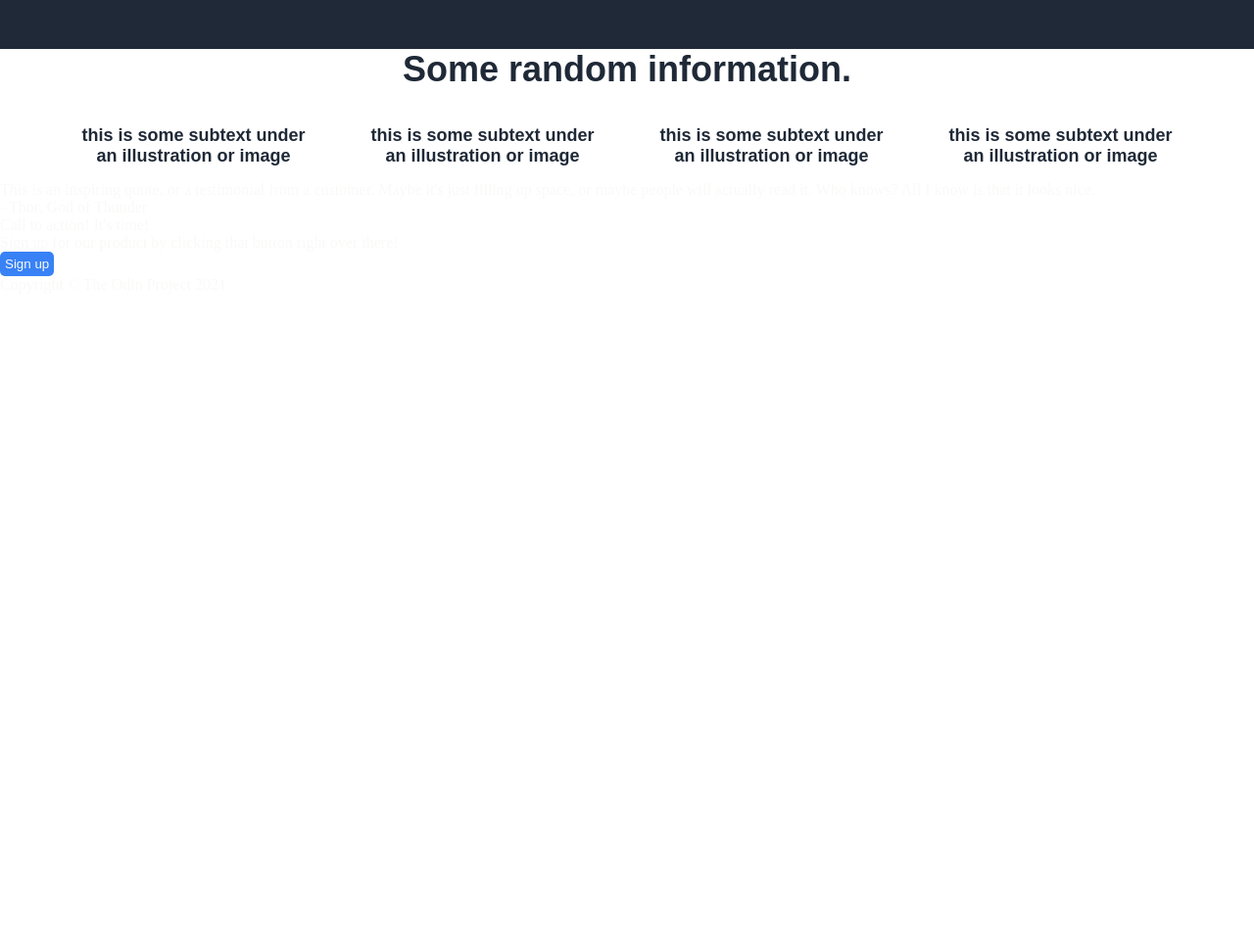
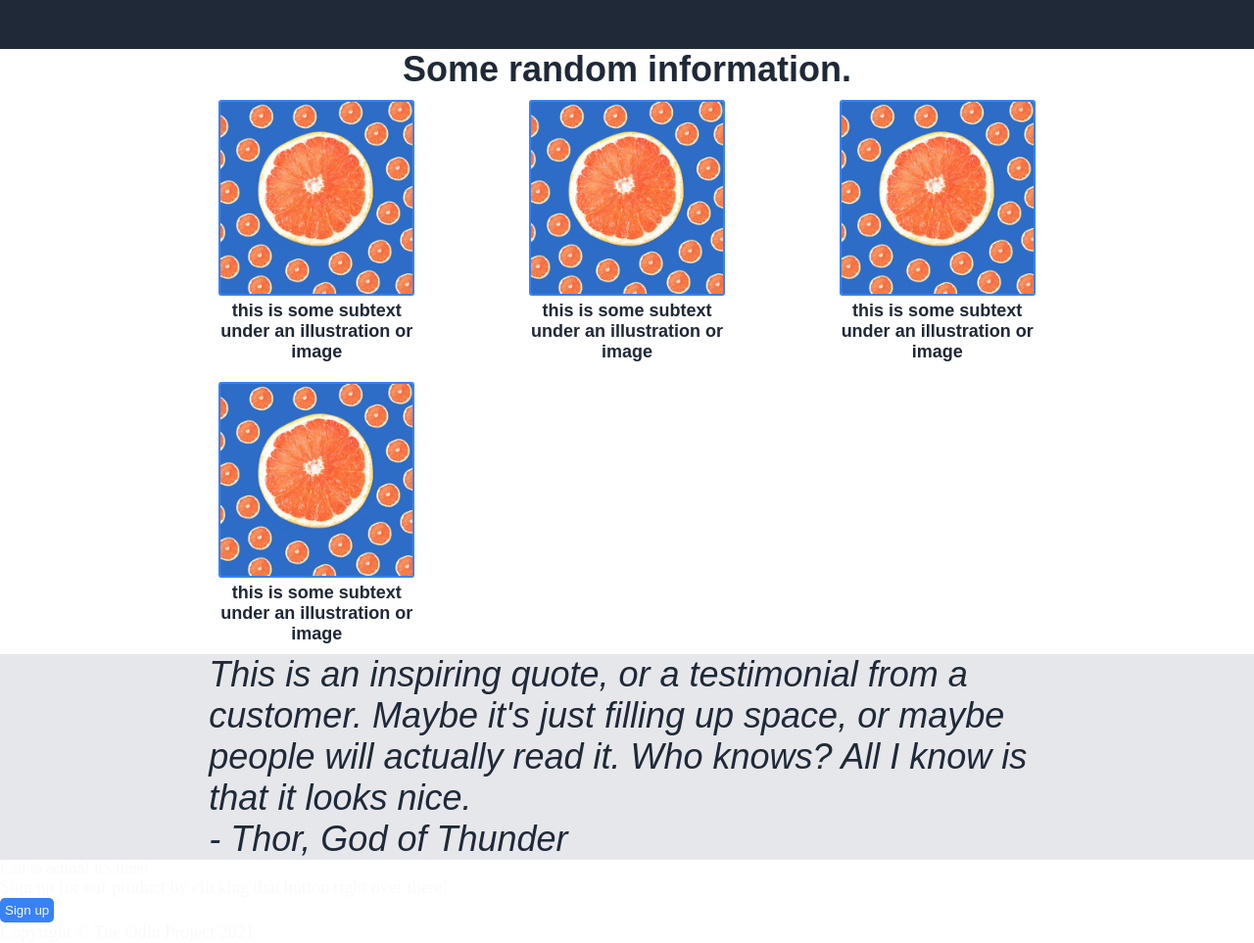
Before and after one commit to BobbyDaFish/landing-page-assignment, a plain HTML site: page index.html in a window 1280 px wide. Shown: the part 619-1582 px from the top of the page at 98% size. Before the commit the page ends 919 px from the top, so only its background shows below. Drawn offline with Linux system fonts and the light colour scheme.

Commit message:
Add card image and style next 2 sections
Inserted placeholder image for the cards, and styled the card section
and started styling the quote section.

```diff
--- a/index.html
+++ b/index.html
@@ -3,7 +3,7 @@
 <head>
     <meta charset="UTF-8">
     <meta name="viewport" content="width=device-width, initial-scale=1.0">
-    <title>Document</title>
+    <title>Odin Landing Page Project</title>
     <link href="style.css" rel="stylesheet">
 </head>
 <body>
@@ -31,32 +31,41 @@
         </div>
         <div class="side-spacer"></div>
     </div>
+    <div class="cont">
+        <div class="side-spacer"></div>
         <div class="main-cont">
             Some random information.
             <div class="card-cont">
                 <div class="card">
-                <img src="">
+                    <img class="card-img" src="img/card-img.jpg">
                     <div class="text">this is some subtext under an illustration or image</div>
                 </div>
                 <div class="card">
-                <img src="">
+                    <img class="card-img" src="img/card-img.jpg">
                     <div class="text">this is some subtext under an illustration or image</div>
                 </div>
                 <div class="card">
-                <img src="">
+                    <img class="card-img" src="img/card-img.jpg">
                     <div class="text">this is some subtext under an illustration or image</div>
                 </div>
                 <div class="card">
-                <img src="">
+                    <img class="card-img" src="img/card-img.jpg">
                     <div class="text">this is some subtext under an illustration or image</div>
                 </div>
             </div>
         </div>
+        <div class="side-spacer"></div>
+    </div>
+    <div class="cont quote">
+        <div class="side-spacer"></div>
         <div class="quote-cont">
-        <div class="quote">
-            This is an inspiring quote, or a testimonial from a customer. Maybe it's just filling up space, or maybe people will actually read it. Who knows? All I know is that it looks nice.</div>
+            <div>
+                This is an inspiring quote, or a testimonial from a customer. Maybe it's just filling up space, or maybe people will actually read it. Who knows? All I know is that it looks nice.
+                <div id="quote-source">- Thor, God of Thunder</div>
             </div>
-        <div id="quote-source">- Thor, God of Thunder</div>
+
+        </div>
+        <div class="side-spacer"></div>
     </div>
     <div class="cta-cont">
         <div class="cta">
--- a/style.css
+++ b/style.css
@@ -25,7 +25,9 @@ button{
     border: inherit;
     color: #F9FAF8;
 }
-
+.quote{
+    background-color: #E5E7EB;
+}
 .dark{
     background-color: #1F2937;
 }
@@ -79,28 +81,51 @@ button{
 }
 
 .main-cont{
+    flex: 4;
     font-size: 36px;
     font-weight: bolder;
     color: #1F2937;
     font-family: Arial, Helvetica, sans-serif;
     text-align: center;
+    max-width: 1000px;
+    justify-content: space-between;
 }
 .card-cont{
     font-size: 18px;
     color: #1F2937;
     display: flex;
-    justify-content: space-around;
-    padding: 0px 50px;
+    padding: 0px;
     margin: 0px auto;
     flex-wrap: wrap;
+    max-width: 1000px;
+    justify-content: space-between;
 }
 .card{
-    width: 250px;
-    margin: 15px;
+    width: 200px;
+    margin: 10px;
+}
+.card-img{
+    border: 2px #3882F6 solid;
+    border-radius: 3px;
+    width: 196px;
+    height: 196px;
+}
+.text{
+    font-size: 18px;
+    color: inherit;
 }
 .quote-cont{
+    flex: 4;
+    display: flex;
+    flex-direction: column;
+    color: #1F2937;
+    max-width: 1000px;
+    font-size: 36px;
+    font-family: Arial, Helvetica, sans-serif;
+    font-style: italic;
+    font-weight: 100;
+}
 
-}
 .cta-cont{
 
 }
```
Also changed, not shown: img/card-img.jpg (added). Lines whose indentation alone changed are shown as unchanged.
